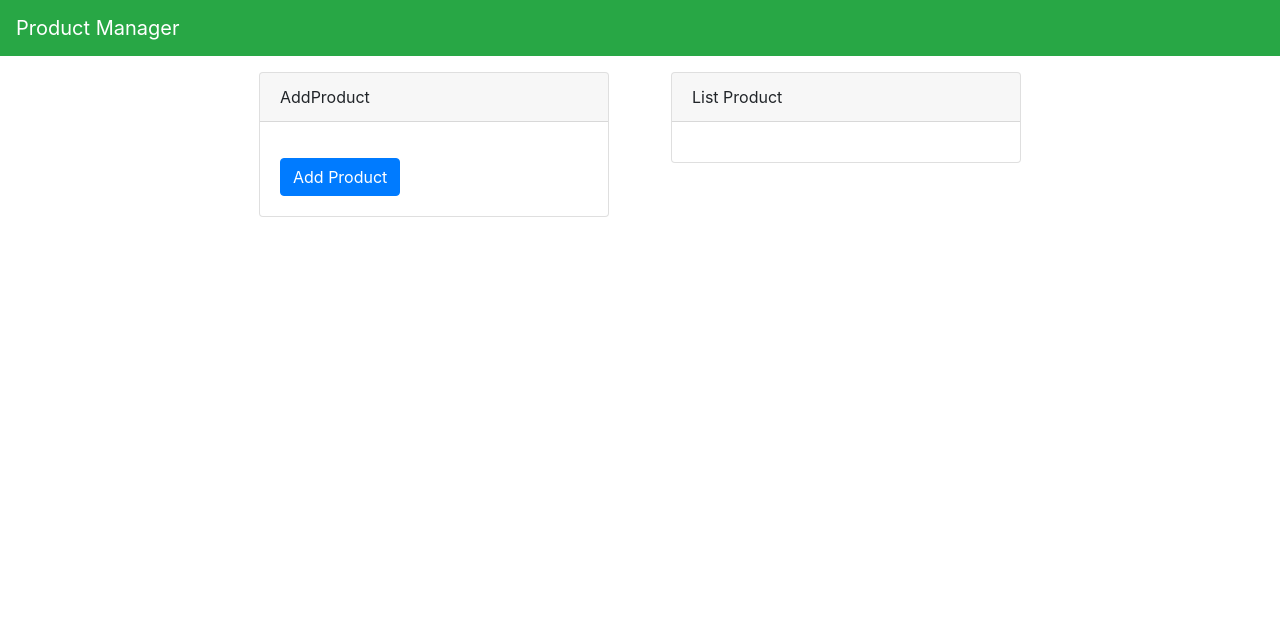
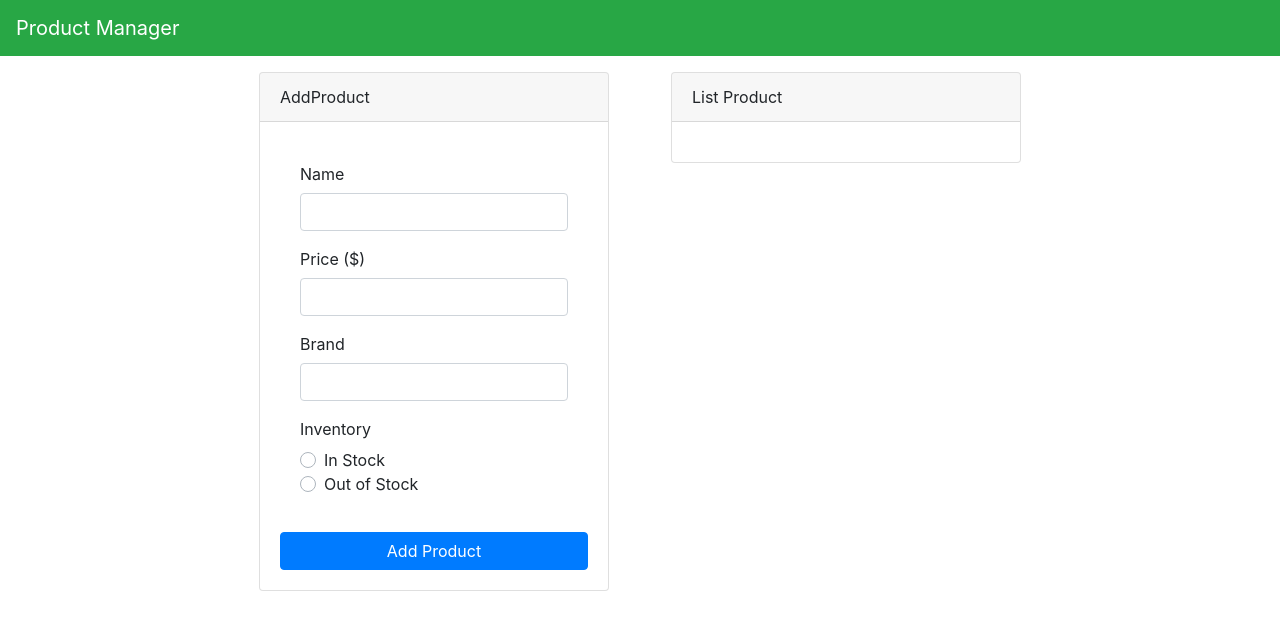
Before and after one commit to git4ruby/mohit-product-manager, a Vue app: page / in a window 1280 px wide. Shown: the top 630 px of the page. Built offline with nearby package versions, Linux system fonts and the light colour scheme.

Commit message:
Create input form

```diff
--- a/src/components/AddProduct.vue
+++ b/src/components/AddProduct.vue
@@ -1,15 +1,53 @@
 <template>
   <b-col md="4" class="m-3">
     <b-card header="AddProduct">
-      <b-card-text>
-      </b-card-text>
-      <b-button href="#" variant="primary">Add Product</b-button>
+      <b-card-body>
+        <b-form autocomplete="off">
+          <b-form-group
+            label="Name"
+          >
+            <b-form-input v-model= "form.name" id="name" name= 'name' trim>
+            </b-form-input>
+          </b-form-group>
+          <b-form-group
+            label="Price ($)"
+          >
+            <b-form-input v-model= "form.price" id="price" name= 'price' trim>
+            </b-form-input>
+          </b-form-group>
+          <b-form-group
+            label="Brand"
+          >
+            <b-form-input v-model= "form.brand" id="brand" name= 'brand' trim>
+            </b-form-input>
+          </b-form-group>
+          <b-form-group label="Inventory">
+            <b-form-radio v-model= "form.inventoryStatus" name="inventoryStatus" value="true">In Stock</b-form-radio>
+            <b-form-radio v-model= "form.inventoryStatus" name="inventoryStatus" value="false">Out of Stock</b-form-radio>
+          </b-form-group>
+        </b-form>
+      </b-card-body>
+      <b-button block variant="primary" @click="addProduct">Add Product</b-button>
     </b-card>
   </b-col>
 </template>
 
 <script>
 export default {
+  data(){
+    return {
+      form: {
+        name: '',
+        price: '',
+        inventoryStatus: ''
+      }
+    }
+  },
+  methods: {
+    addProduct(){
+      console.log(this.form)
+    }
+  }
 
 }
 </script>
```
